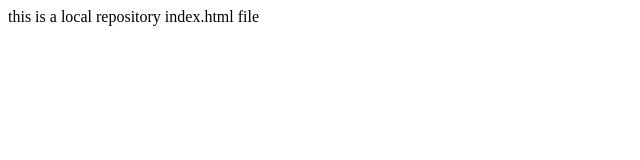
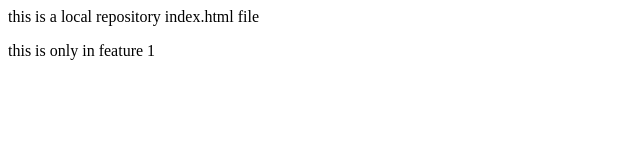
Before and after one commit to Asmar255/localrepo, a plain HTML site: page index.html in a window 1280 px wide. Shown: the whole page, without its empty margins (0-640 px from the left). Drawn offline with Linux system fonts and the light colour scheme.

Commit message:
this is done in feature1

```diff
--- a/index.html
+++ b/index.html
@@ -1 +1,2 @@
 <p>this is a local repository index.html file</p>
+<p>this is only in feature 1 </p>
```
